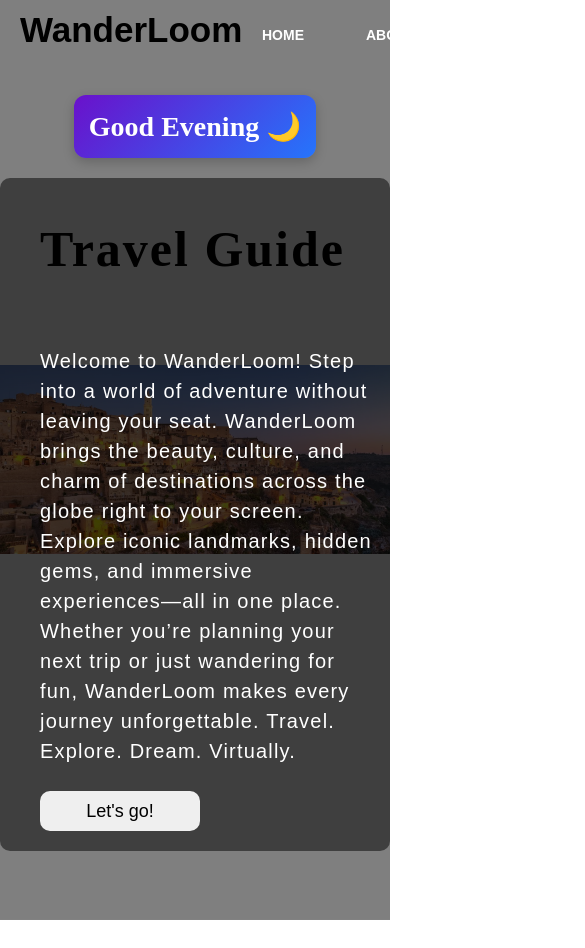
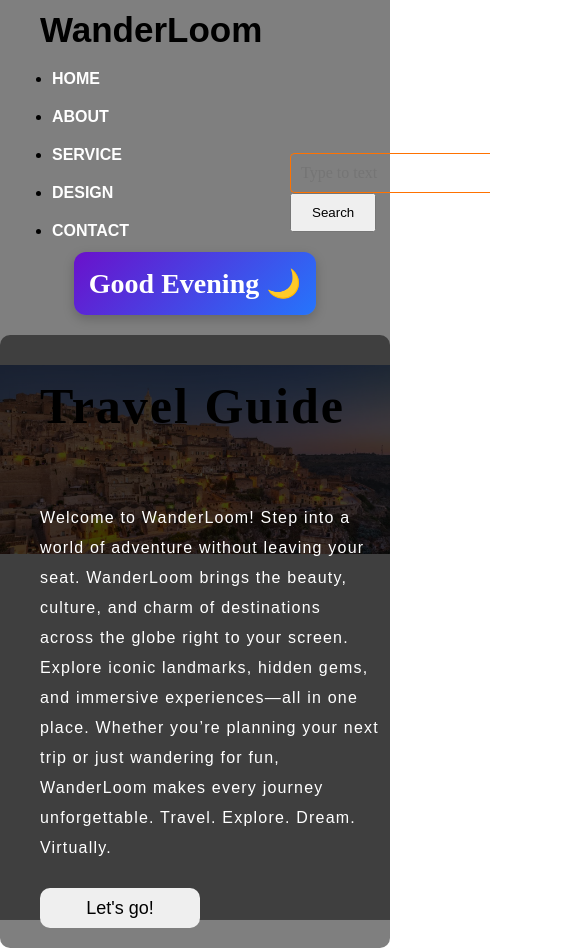
Before and after one commit to hariprriya21/my-landing-page, a plain HTML site: page index.html in a window 390 px wide. Shown: the top 948 px of the page, 585 px wide, since content can reach past the window. Before the commit the page ends 920 px from the top, so only its background shows below. Drawn offline with Linux system fonts and the light colour scheme.

Commit message:
Update style.css

```diff
--- a/style.css
+++ b/style.css
@@ -41,11 +41,25 @@
     }
 }
 
-.navbar{
-    width: 1200px;
-    height: 75px;
-    margin: auto;
+.navbar {
+    max-width: 1200px;
+    width: 100%;
+    padding: 0 20px;
 }
+
+.navbar {
+    display: flex;
+    justify-content: space-between;
+    align-items: center;
+    flex-wrap: wrap;
+}
+
+.menu ul {
+    display: flex;
+    gap: 20px;
+    flex-wrap: wrap;
+}
+
 
 .icon{
     width: 200px;
@@ -75,12 +89,36 @@ ul{
     align-items: center;
 }
 
-ul li{
-    list-style: none;
-    margin-left: 62px;
-    margin-top: 27px;
-    font-size: 14px;
+ul li {
+    margin-left: 2rem;
 }
+
+img {
+    max-width: 100%;
+    height: auto;
+}
+
+@media (max-width: 992px) {
+    .menu ul {
+        flex-direction: column;
+        align-items: flex-start;
+    }
+    .search {
+        margin-left: 0;
+        width: 100%;
+    }
+}
+
+@media (max-width: 600px) {
+    .content h1 {
+        font-size: 32px;
+    }
+    .content .par {
+        font-size: 16px;
+        line-height: 24px;
+    }
+}
+
 
 ul li a{
     text-decoration: none;
@@ -116,16 +154,11 @@ ul li a:hover{
     border-top-left-radius: 5px;
 }
 
-.btn{
-    width: 100%;
-    height: 40px;
-    background: #ff7200;
-    border: 2px solid #ff7200;
-    margin-top: 13px;
-    color: #fff;
-    font-size: 15px;
-    border-bottom-right-radius: 5px;
-    border-bottom-right-radius: 5px;
+.btn {
+    padding: 10px 20px;
+    width: auto;
+}
+
 }
 
 .btn:focus{
```
